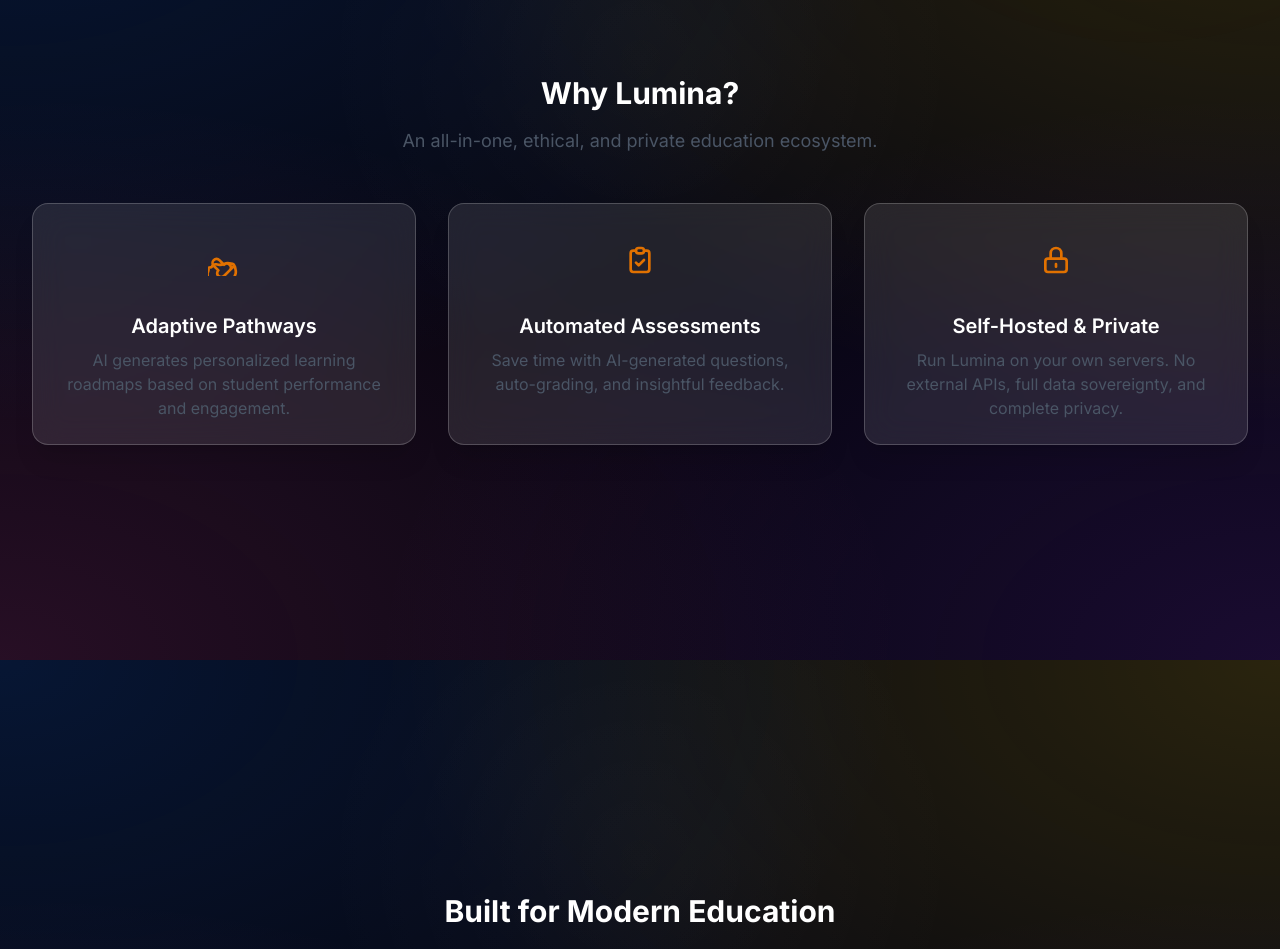
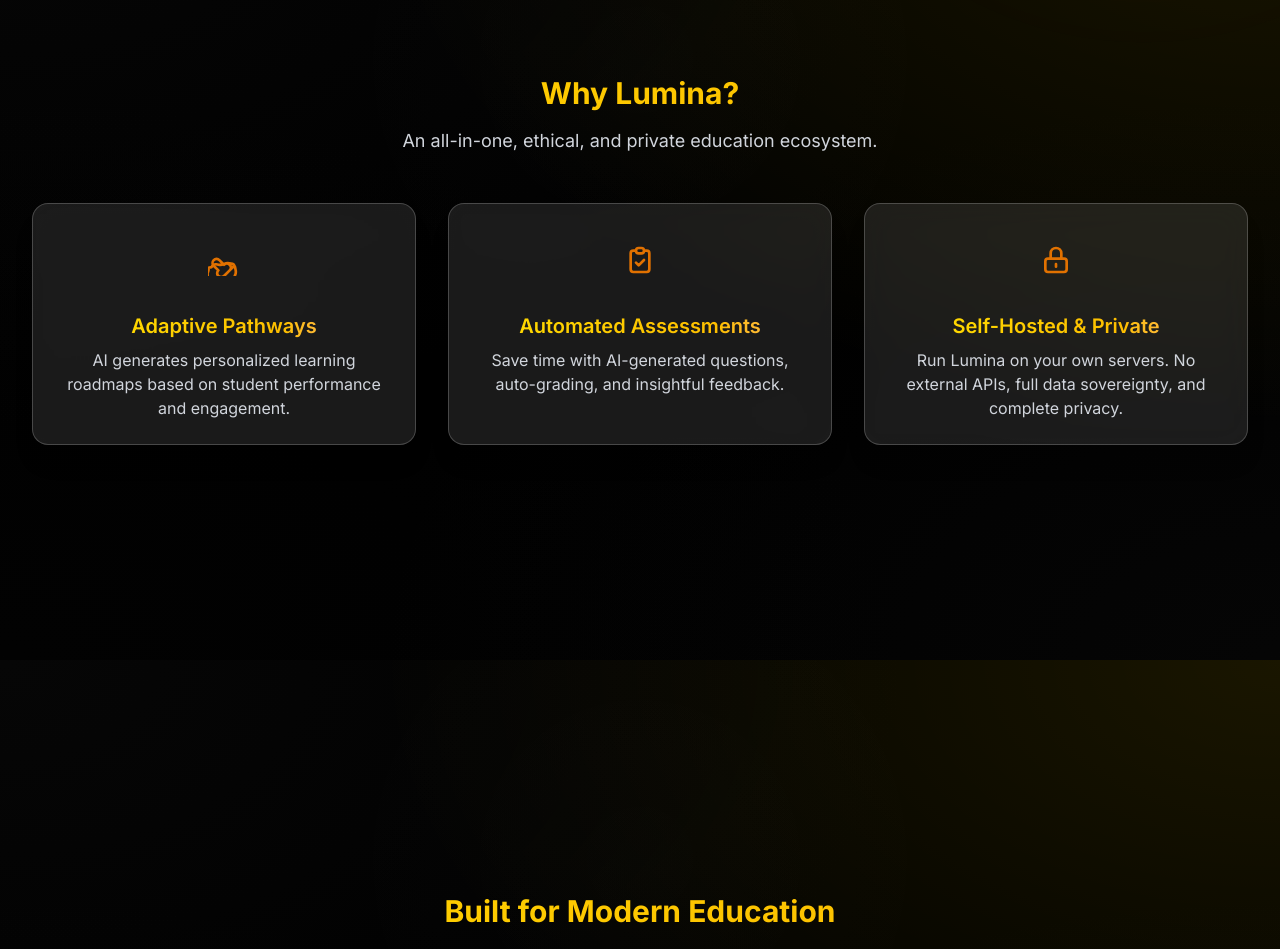
Before and after one commit to harikiran138/lumina-ai-learning, a Next.js app: page / in a window 1280 px wide. Shown: the part 940-1889 px from the top of the page. Built offline with nearby package versions, Linux system fonts and the light colour scheme.

Commit message:
home page updates 2

```diff
--- a/src/app/globals.css
+++ b/src/app/globals.css
@@ -25,14 +25,14 @@
 
 body {
     color: rgb(var(--foreground-rgb));
-    background-color: #050510;
-    /* Deeper, richer black/blue base */
+    background-color: #000000;
+    /* Pure black base */
     background-image:
-        radial-gradient(at 0% 0%, rgba(20, 123, 255, 0.15) 0px, transparent 50%),
-        radial-gradient(at 100% 0%, rgba(255, 215, 0, 0.15) 0px, transparent 50%),
-        radial-gradient(at 100% 100%, rgba(147, 51, 234, 0.15) 0px, transparent 50%),
-        radial-gradient(at 0% 100%, rgba(236, 72, 153, 0.15) 0px, transparent 50%),
-        radial-gradient(800px circle at 50% 200px, rgba(255, 255, 255, 0.03), transparent 40%);
+        radial-gradient(at 0% 0%, rgba(20, 20, 20, 0.3) 0px, transparent 50%),
+        radial-gradient(at 100% 0%, rgba(255, 215, 0, 0.1) 0px, transparent 50%),
+        radial-gradient(at 100% 100%, rgba(50, 50, 50, 0.1) 0px, transparent 50%),
+        radial-gradient(at 0% 100%, rgba(20, 20, 20, 0.1) 0px, transparent 50%),
+        radial-gradient(800px circle at 50% 200px, rgba(255, 255, 255, 0.01), transparent 40%);
     background-attachment: fixed;
     min-height: 100vh;
 }
@@ -52,7 +52,7 @@
 }
 
 body::before {
-    background: radial-gradient(circle, rgba(20, 123, 255, 0.3), transparent 70%);
+    background: radial-gradient(circle, rgba(50, 50, 50, 0.1), transparent 70%);
     top: -10%;
     left: -10%;
     animation-delay: -5s;
--- a/src/app/layout.tsx
+++ b/src/app/layout.tsx
@@ -18,7 +18,7 @@
 }>) {
     return (
         <html lang="en" suppressHydrationWarning>
-            <body className={inter.className}>
+            <body className={inter.className} suppressHydrationWarning>
                 <ThemeProvider
                     attribute="class"
                     defaultTheme="system"
--- a/src/app/page.tsx
+++ b/src/app/page.tsx
@@ -6,7 +6,7 @@
     return (
         <div className="text-white min-h-screen">
             {/* Header */}
-            <header className="fixed top-0 left-0 right-0 z-20 bg-black/90 backdrop-blur-sm border-b border-white/10 shadow-lg">
+            <header className="fixed top-0 left-0 right-0 z-50 glass border-b border-white/5">
                 <div className="container mx-auto px-4 sm:px-6 lg:px-8">
                     <div className="flex items-center justify-between h-16">
                         <div className="flex-shrink-0">
@@ -66,8 +66,8 @@
                 <section id="features" className="min-h-screen flex items-center">
                     <div className="container mx-auto px-4 sm:px-6 lg:px-8 py-16">
                         <div className="text-center">
-                            <h2 className="text-3xl font-bold">Why Lumina?</h2>
-                            <p className="mt-4 text-lg text-gray-600 dark:text-gray-400">An all-in-one, ethical, and private education ecosystem.</p>
+                            <h2 className="text-3xl font-bold gradient-text">Why Lumina?</h2>
+                            <p className="mt-4 text-lg text-gray-300">An all-in-one, ethical, and private education ecosystem.</p>
                         </div>
                         <div className="mt-12 grid gap-8 md:grid-cols-2 lg:grid-cols-3">
                             <div className="flex flex-col items-center text-center p-6 rounded-2xl transition-all bg-white/10 dark:bg-white/5 backdrop-blur-lg border border-white/20 shadow-xl">
@@ -76,8 +76,8 @@
                                         <path strokeLinecap="round" strokeLinejoin="round" strokeWidth="2" d="M19.428 15.428a2 2 0 00-1.022-.547l-2.387-.477a6 6 0 00-3.86.517l-.318.158a6 6 0 01-3.86.517L6.05 15.21a2 2 0 00-1.806.547a2 2 0 01-1.022.547m16.5 0a2 2 0 01.547 1.022l.477 2.387a6 6 0 01-.517 3.86l-.158.318a6 6 0 01-.517 3.86l-2.387.477a2 2 0 01-.547 1.022m-16.5 0a2 2 0 00-.547-1.022l-.477-2.387a6 6 0 00.517-3.86l.158-.318a6 6 0 00.517-3.86l2.387-.477a2 2 0 00.547-1.022m16.5 0l-3.473 3.473m0 0a3 3 0 10-4.243-4.243l-3.473-3.473a3 3 0 00-4.243 4.243l3.473 3.473a3 3 0 004.243 4.243z" />
                                     </svg>
                                 </div>
-                                <h3 className="mt-5 text-xl font-semibold">Adaptive Pathways</h3>
-                                <p className="mt-2 text-gray-600 dark:text-gray-400">AI generates personalized learning roadmaps based on student performance and engagement.</p>
+                                <h3 className="mt-5 text-xl font-semibold gradient-text">Adaptive Pathways</h3>
+                                <p className="mt-2 text-gray-300">AI generates personalized learning roadmaps based on student performance and engagement.</p>
                             </div>
                             <div className="flex flex-col items-center text-center p-6 rounded-2xl transition-all bg-white/10 dark:bg-white/5 backdrop-blur-lg border border-white/20 shadow-xl">
                                 <div className="bg-transparent p-4 rounded-full text-amber-600 dark:text-amber-400">
@@ -85,8 +85,8 @@
                                         <path strokeLinecap="round" strokeLinejoin="round" strokeWidth="2" d="M9 5H7a2 2 0 00-2 2v12a2 2 0 002 2h10a2 2 0 002-2V7a2 2 0 00-2-2h-2M9 5a2 2 0 002 2h2a2 2 0 002-2M9 5a2 2 0 012-2h2a2 2 0 012 2m-6 9l2 2 4-4" />
                                     </svg>
                                 </div>
-                                <h3 className="mt-5 text-xl font-semibold">Automated Assessments</h3>
-                                <p className="mt-2 text-gray-600 dark:text-gray-400">Save time with AI-generated questions, auto-grading, and insightful feedback.</p>
+                                <h3 className="mt-5 text-xl font-semibold gradient-text">Automated Assessments</h3>
+                                <p className="mt-2 text-gray-300">Save time with AI-generated questions, auto-grading, and insightful feedback.</p>
                             </div>
                             <div className="flex flex-col items-center text-center p-6 rounded-2xl transition-all bg-white/10 dark:bg-white/5 backdrop-blur-lg border border-white/20 shadow-xl">
                                 <div className="bg-transparent p-4 rounded-full text-amber-600 dark:text-amber-400">
@@ -94,8 +94,8 @@
                                         <path strokeLinecap="round" strokeLinejoin="round" strokeWidth="2" d="M12 15v2m-6 4h12a2 2 0 002-2v-6a2 2 0 00-2-2H6a2 2 0 00-2 2v6a2 2 0 002 2zm10-10V7a4 4 0 00-8 0v4h8z" />
                                     </svg>
                                 </div>
-                                <h3 className="mt-5 text-xl font-semibold">Self-Hosted & Private</h3>
-                                <p className="mt-2 text-gray-600 dark:text-gray-400">Run Lumina on your own servers. No external APIs, full data sovereignty, and complete privacy.</p>
+                                <h3 className="mt-5 text-xl font-semibold gradient-text">Self-Hosted & Private</h3>
+                                <p className="mt-2 text-gray-300">Run Lumina on your own servers. No external APIs, full data sovereignty, and complete privacy.</p>
                             </div>
                         </div>
                     </div>
@@ -105,8 +105,8 @@
                 <section id="for-who" className="min-h-screen flex items-center">
                     <div className="container mx-auto px-4 sm:px-6 lg:px-8 py-16">
                         <div className="text-center">
-                            <h2 className="text-3xl font-bold">Built for Modern Education</h2>
-                            <p className="mt-4 text-lg text-gray-600 dark:text-gray-400">Empowering every stakeholder in the learning journey.</p>
+                            <h2 className="text-3xl font-bold gradient-text">Built for Modern Education</h2>
+                            <p className="mt-4 text-lg text-gray-300">Empowering every stakeholder in the learning journey.</p>
                         </div>
                         <div className="mt-12 grid gap-8 md:grid-cols-3">
                             <div className="bg-white/10 dark:bg-white/5 backdrop-blur-lg p-8 rounded-2xl shadow-xl border border-white/20">
@@ -129,26 +129,26 @@
                 <section id="how-it-works" className="min-h-screen flex items-center">
                     <div className="container mx-auto px-4 sm:px-6 lg:px-8 py-16">
                         <div className="text-center">
-                            <h2 className="text-3xl font-bold">A Seamless Workflow</h2>
-                            <p className="mt-4 text-lg text-gray-600 dark:text-gray-400">From raw text to personalized education in a few simple steps.</p>
+                            <h2 className="text-3xl font-bold gradient-text">A Seamless Workflow</h2>
+                            <p className="mt-4 text-lg text-gray-300">From raw text to personalized education in a few simple steps.</p>
                         </div>
                         <div className="mt-12 relative">
                             <div className="hidden md:block absolute top-1/2 left-0 w-full h-0.5 bg-gray-300 dark:bg-gray-700 -translate-y-1/2"></div>
                             <div className="grid gap-12 md:grid-cols-3 relative">
                                 <div className="flex flex-col items-center text-center">
                                     <div className="bg-white/10 dark:bg-white/5 backdrop-blur-lg border-2 border-white/20 h-16 w-16 rounded-full flex items-center justify-center text-amber-500 font-bold text-2xl relative z-10">1</div>
-                                    <h3 className="mt-4 text-xl font-semibold">Upload Content</h3>
-                                    <p className="mt-2 text-gray-600 dark:text-gray-400">Teachers upload textbooks, syllabi, or any course document.</p>
+                                    <h3 className="mt-4 text-xl font-semibold gradient-text">Upload Content</h3>
+                                    <p className="mt-2 text-gray-300">Teachers upload textbooks, syllabi, or any course document.</p>
                                 </div>
                                 <div className="flex flex-col items-center text-center">
                                     <div className="bg-white/10 dark:bg-white/5 backdrop-blur-lg border-2 border-white/20 h-16 w-16 rounded-full flex items-center justify-center text-amber-500 font-bold text-2xl relative z-10">2</div>
-                                    <h3 className="mt-4 text-xl font-semibold">AI Generates Pathway</h3>
-                                    <p className="mt-2 text-gray-600 dark:text-gray-400">Lumina processes the content and creates a structured, adaptive course.</p>
+                                    <h3 className="mt-4 text-xl font-semibold gradient-text">AI Generates Pathway</h3>
+                                    <p className="mt-2 text-gray-300">Lumina processes the content and creates a structured, adaptive course.</p>
                                 </div>
                                 <div className="flex flex-col items-center text-center">
                                     <div className="bg-white/10 dark:bg-white/5 backdrop-blur-lg border-2 border-white/20 h-16 w-16 rounded-full flex items-center justify-center text-amber-500 font-bold text-2xl relative z-10">3</div>
-                                    <h3 className="mt-4 text-xl font-semibold">Students Engage & Grow</h3>
-                                    <p className="mt-2 text-gray-600 dark:text-gray-400">Students follow their unique path, take quizzes, and track their progress.</p>
+                                    <h3 className="mt-4 text-xl font-semibold gradient-text">Students Engage & Grow</h3>
+                                    <p className="mt-2 text-gray-300">Students follow their unique path, take quizzes, and track their progress.</p>
                                 </div>
                             </div>
                         </div>
@@ -159,8 +159,8 @@
                 <section id="testimonials" className="min-h-screen flex items-center">
                     <div className="container mx-auto px-4 sm:px-6 lg:px-8 py-16">
                         <div className="text-center">
-                            <h2 className="text-3xl font-bold">Loved by Educators & Students</h2>
-                            <p className="mt-4 text-lg text-gray-600 dark:text-gray-400">Don't just take our word for it. Here's what people are saying.</p>
+                            <h2 className="text-3xl font-bold gradient-text">Loved by Educators & Students</h2>
+                            <p className="mt-4 text-lg text-gray-300">Don't just take our word for it. Here's what people are saying.</p>
                         </div>
                         <div className="mt-12 grid gap-8 md:grid-cols-2">
                             <div className="bg-white/10 dark:bg-white/5 backdrop-blur-lg p-8 rounded-2xl shadow-xl border border-white/20">
@@ -192,7 +192,7 @@
             <footer className="bg-white/5 backdrop-blur-sm border-t border-white/10">
                 <div className="container mx-auto px-4 sm:px-6 lg:px-8 py-8">
                     <div className="text-center text-gray-600 dark:text-gray-400">
-                        &copy; 2025 Lumina. All rights reserved.
+                        <span className="gradient-text font-semibold">&copy; 2025 Lumina. All rights reserved.</span>
                     </div>
                 </div>
             </footer>
```
